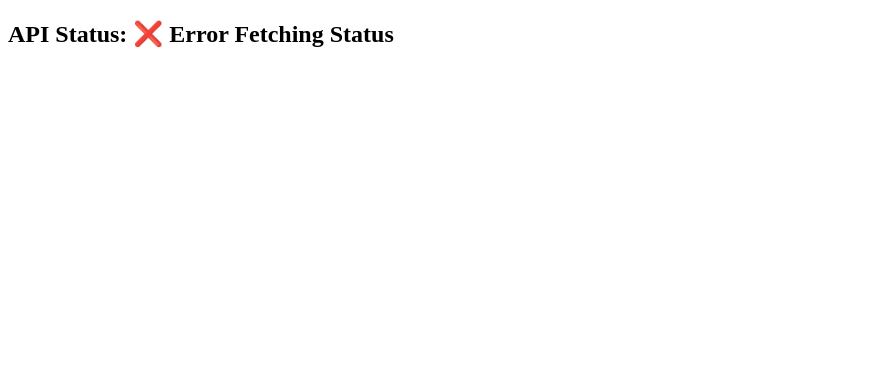
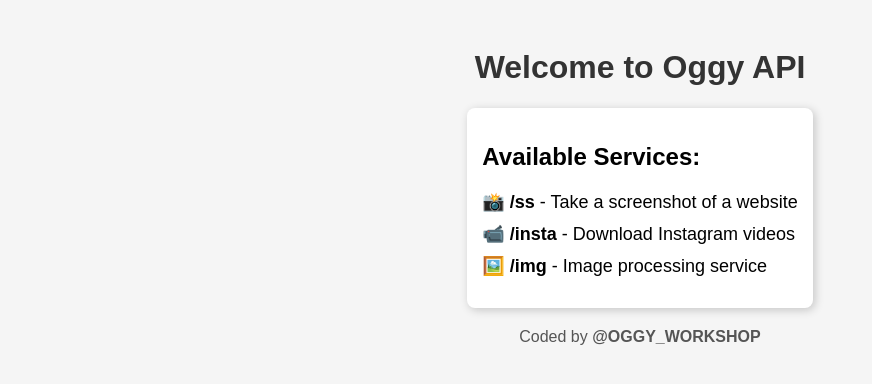
Before and after one commit to nibraspython/oggyapi, a website: page index.html in a window 1280 px wide. Shown: the whole page, without its empty margins (0-872 px from the left). Drawn offline with Linux system fonts and the light colour scheme; no server answers.

Commit message:
Update index.html

```diff
--- a/index.html
+++ b/index.html
@@ -3,25 +3,55 @@
 <head>
     <meta charset="UTF-8">
     <meta name="viewport" content="width=device-width, initial-scale=1.0">
-    <title>Live API Status</title>
+    <title>Oggy API Services</title>
+    <style>
+        body {
+            font-family: Arial, sans-serif;
+            text-align: center;
+            background-color: #f5f5f5;
+            padding: 20px;
+        }
+        h1 {
+            color: #333;
+        }
+        .services {
+            background: white;
+            padding: 15px;
+            border-radius: 8px;
+            box-shadow: 2px 2px 10px rgba(0, 0, 0, 0.2);
+            display: inline-block;
+            text-align: left;
+        }
+        .services ul {
+            list-style-type: none;
+            padding: 0;
+        }
+        .services li {
+            margin: 10px 0;
+            font-size: 18px;
+        }
+        .footer {
+            margin-top: 20px;
+            font-size: 16px;
+            color: #555;
+        }
+    </style>
 </head>
 <body>
-    <h2>API Status: <span id="status">Loading...</span></h2>
 
-    <script>
-        function fetchStatus() {
-            fetch("/api")  // Replace with your API route
-                .then(response => response.json())
-                .then(data => {
-                    document.getElementById("status").innerText = data.status;
-                })
-                .catch(error => {
-                    document.getElementById("status").innerText = "❌ Error Fetching Status";
-                });
-        }
+    <h1>Welcome to Oggy API</h1>
+    <div class="services">
+        <h2>Available Services:</h2>
+        <ul>
+            <li>📸 <b>/ss</b> - Take a screenshot of a website</li>
+            <li>📹 <b>/insta</b> - Download Instagram videos</li>
+            <li>🖼️ <b>/img</b> - Image processing service</li>
+        </ul>
+    </div>
 
-        fetchStatus(); // Fetch immediately
-        setInterval(fetchStatus, 3000); // Refresh every 3 seconds
-    </script>
+    <div class="footer">
+        <p>Coded by <b>@OGGY_WORKSHOP</b></p>
+    </div>
+
 </body>
 </html>
```
